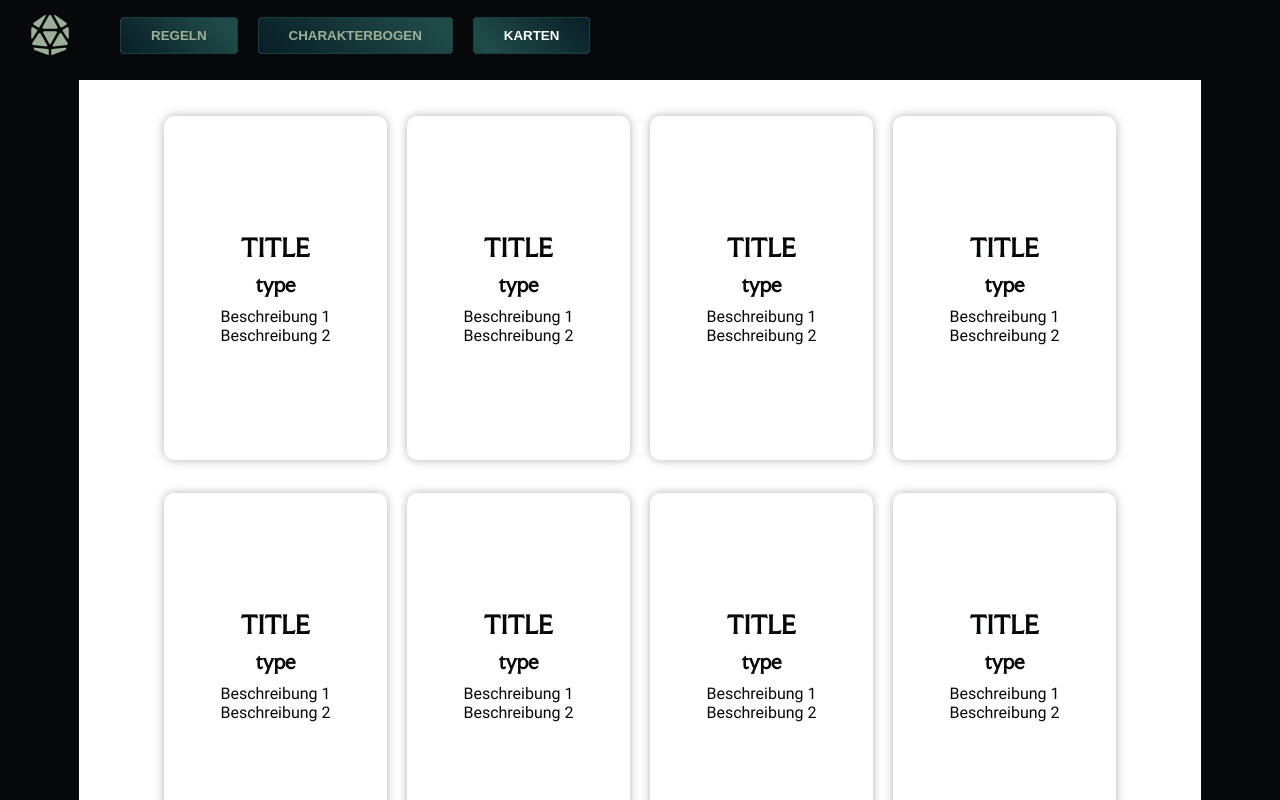
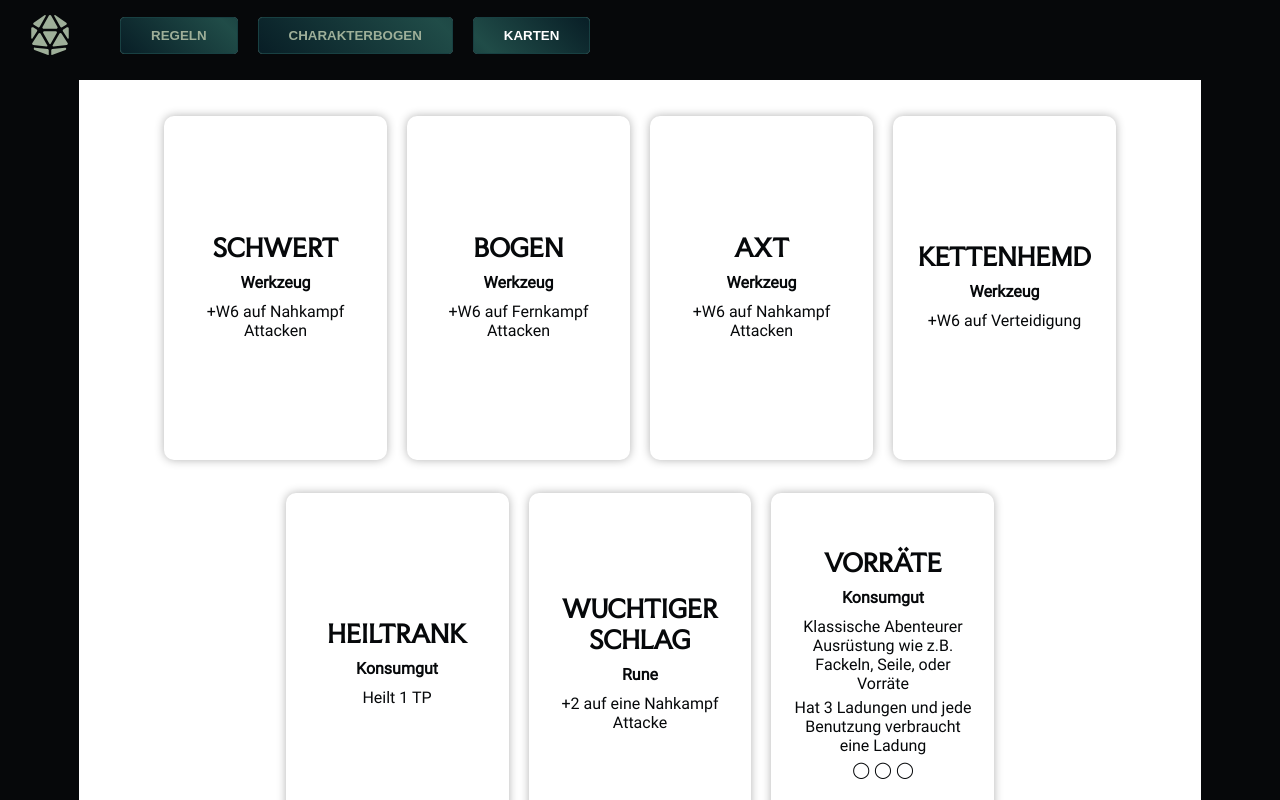
Before and after one commit to Paraldos/dungeoncrawl, a Vue app: page / in a window 1280 px wide. Shown: the top 800 px of the page. Built offline with nearby package versions, Linux system fonts and the light colour scheme.

Commit message:
added cards

```diff
--- a/src/components/karten/Karte.vue
+++ b/src/components/karten/Karte.vue
@@ -20,7 +20,7 @@ const props = defineProps({
 <template>
   <div class="karte">
     <h2>{{ props.title }}</h2>
-    <h3>{{ props.type }}</h3>
+    <p>{{ props.type }}</p>
     <ul>
       <li v-for="desc in props.description" :key="desc">{{ desc }}</li>
     </ul>
@@ -40,7 +40,16 @@ const props = defineProps({
   justify-content: center;
 }
 
+p {
+  margin-bottom: 10px;
+  font-weight: bold;
+}
+
 ul {
   list-style-type: none;
+
+  li {
+    margin-bottom: 5px;
+  }
 }
 </style>
--- a/src/components/karten/Karten.vue
+++ b/src/components/karten/Karten.vue
@@ -1,76 +1,56 @@
 <script setup>
 import Karte from "./Karte.vue";
 
-const carten = [
+const karten = [
   {
     id: 1,
-    title: "Title",
-    type: "type",
-    description: ["Beschreibung 1", "Beschreibung 2"],
+    title: "Schwert",
+    type: "Werkzeug",
+    description: ["+W6 auf Nahkampf Attacken"],
   },
   {
     id: 2,
-    title: "Title",
-    type: "type",
-    description: ["Beschreibung 1", "Beschreibung 2"],
+    title: "Bogen",
+    type: "Werkzeug",
+    description: ["+W6 auf Fernkampf Attacken"],
   },
   {
     id: 3,
-    title: "Title",
-    type: "type",
-    description: ["Beschreibung 1", "Beschreibung 2"],
+    title: "Axt",
+    type: "Werkzeug",
+    description: ["+W6 auf Nahkampf Attacken"],
   },
   {
     id: 4,
-    title: "Title",
-    type: "type",
-    description: ["Beschreibung 1", "Beschreibung 2"],
+    title: "Kettenhemd",
+    type: "Werkzeug",
+    description: ["+W6 auf Verteidigung"],
   },
   {
     id: 5,
-    title: "Title",
-    type: "type",
-    description: ["Beschreibung 1", "Beschreibung 2"],
+    title: "Heiltrank",
+    type: "Konsumgut",
+    description: ["Heilt 1 TP"],
   },
   {
     id: 6,
-    title: "Title",
-    type: "type",
-    description: ["Beschreibung 1", "Beschreibung 2"],
+    title: "Wuchtiger Schlag",
+    type: "Rune",
+    description: ["+2 auf eine Nahkampf Attacke"],
   },
   {
     id: 7,
-    title: "Title",
-    type: "type",
-    description: ["Beschreibung 1", "Beschreibung 2"],
-  },
-  {
-    id: 8,
-    title: "Title",
-    type: "type",
-    description: ["Beschreibung 1", "Beschreibung 2"],
-  },
-  {
-    id: 9,
-    title: "Title",
-    type: "type",
-    description: ["Beschreibung 1", "Beschreibung 2"],
-  },
-  {
-    id: 10,
-    title: "Title",
-    type: "type",
-    description: ["Beschreibung 1", "Beschreibung 2"],
-  },
-  {
-    id: 11,
-    title: "Title",
-    type: "type",
-    description: ["Beschreibung 1", "Beschreibung 2"],
+    title: "Vorräte",
+    type: "Konsumgut",
+    description: [
+      "Klassische Abenteurer Ausrüstung wie z.B. Fackeln, Seile, oder Vorräte",
+      "Hat 3 Ladungen und jede Benutzung verbraucht eine Ladung",
+      "◯ ◯ ◯",
+    ],
   },
 ];
 
-const groupCards = (cards, groupSize) => {
+const getGroupsOfCards = (cards, groupSize) => {
   const groups = [];
   for (let i = 0; i < cards.length; i += groupSize) {
     groups.push(cards.slice(i, i + groupSize));
@@ -78,12 +58,16 @@ const groupCards = (cards, groupSize) => {
   return groups;
 };
 
-const groupedCards = groupCards(carten, 8);
+const groupsOfCards = getGroupsOfCards(karten, 8);
 </script>
 
 <template>
   <div>
-    <section v-for="(group, index) in groupedCards" :key="index" class="karten">
+    <section
+      v-for="(group, index) in groupsOfCards"
+      :key="index"
+      class="karten"
+    >
       <Karte
         v-for="karte in group"
         :key="karte.id"
```
